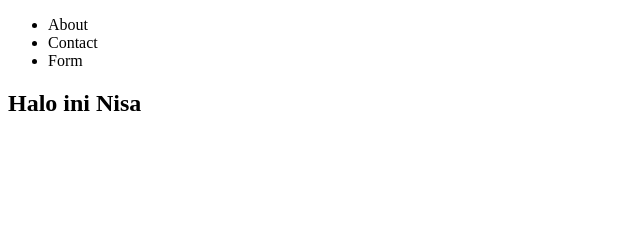
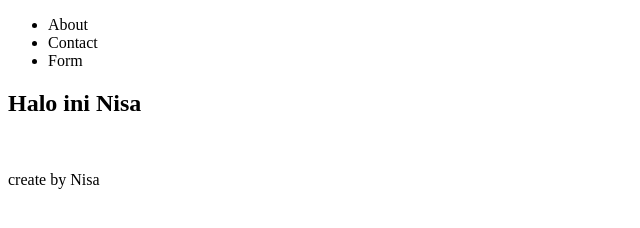
Before and after one commit to Agustinnisa/belajar-github, a plain HTML site: page index.html in a window 1280 px wide. Shown: the whole page, without its empty margins (0-640 px from the left). Drawn offline with Linux system fonts and the light colour scheme.

Commit message:
Membuat Footer

```diff
--- a/index.html
+++ b/index.html
@@ -18,5 +18,9 @@
         <h1>Halo ini Nisa</h1>
         <img src="" alt="">
     </section>
+
+    <footer>
+        <p>create by Nisa</p>
+    </footer>
 </body>
 </html>
```
